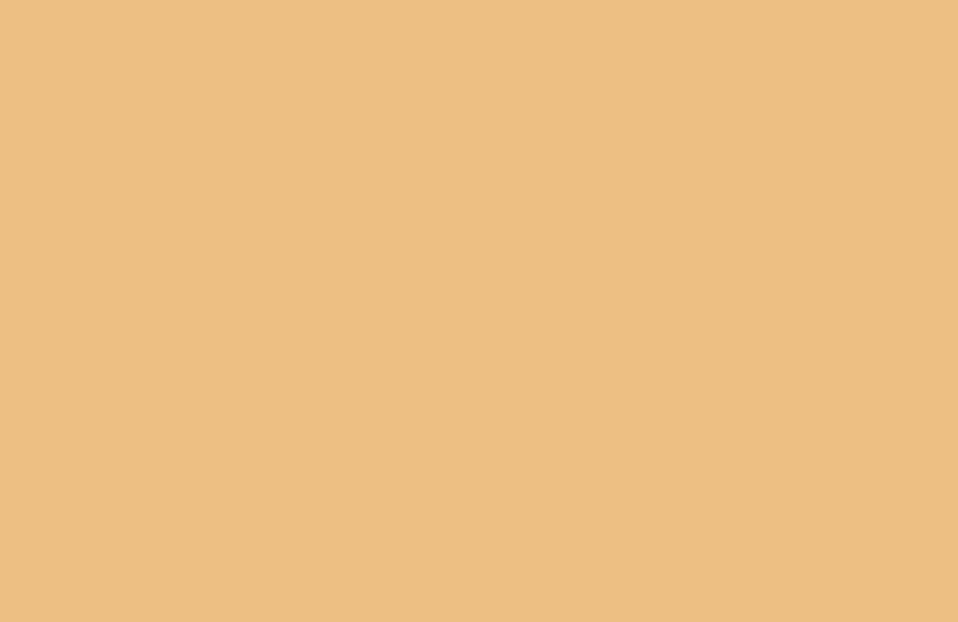
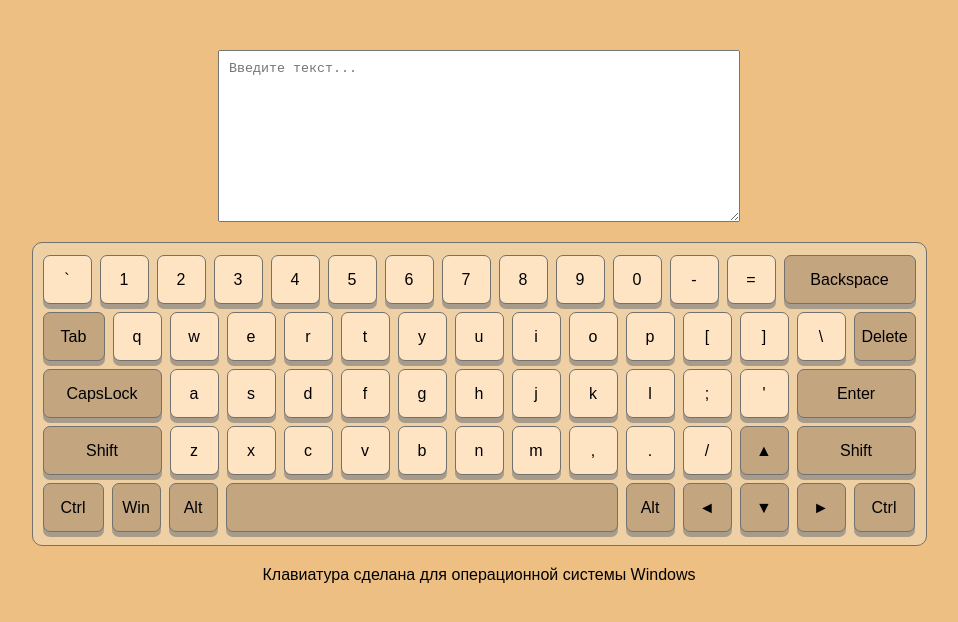
Before and after one commit to ValeriyL01/Virtual-Keyboard, a website with bundled scripts: page Virtual Keyboard/index.html in a window 1280 px wide. Shown: the whole page, without its empty margins (161-1119 px from the left). Built offline with nearby package versions, Linux system fonts and the light colour scheme.

Commit message:
feat: add keyboard

```diff
--- a/Virtual Keyboard/script.js
+++ b/Virtual Keyboard/script.js
@@ -1,3 +1,91 @@
 
 import en from './enkeyboard.js';
 import ru from './rukeyboard.js';
+const CONTAINER = document.createElement('div')
+const TEXTAREA = document.createElement('textarea')
+const KEYBOARD = document.createElement('div')
+const TEXT = document.createElement('p')
+document.body.appendChild(CONTAINER)
+CONTAINER.classList.add('container')
+CONTAINER.appendChild(TEXTAREA)
+TEXTAREA.classList.add('textarea')
+TEXTAREA.setAttribute('autofocus', 'true')
+TEXTAREA.setAttribute('placeholder', 'Введите текст...')
+CONTAINER.appendChild(KEYBOARD)
+KEYBOARD.classList.add('keyboard')
+CONTAINER.appendChild(TEXT)
+TEXT.classList.add('text')
+TEXT.textContent = 'Клавиатура сделана для операционной системы Windows'
+let lang = 'ru'
+
+function addButton(lang){
+en.forEach(element => {
+   let btn = document.createElement('div')
+   KEYBOARD.appendChild(btn)
+   btn.innerHTML = element.key
+   btn.classList.add('btn')
+   if(element.key === 'Tab'||element.key === 'Backspace' ||element.key === 'Delete'||
+   element.key === 'CapsLock'||element.key === 'Enter'||element.code === 'ShiftRight'||element.code === 'ShiftLeft'||element.code === 'ControlRight'||
+   element.key === 'Win'||element.key === 'Alt'||element.key === ' '||element.key === 'Alt'||element.key === '◄'||
+   element.key === '▼'||element.key === '►'||element.key === '▲' ||element.code === 'ControlLeft'){
+    btn.classList.add('btn2')
+   }
+   if (element.key === 'CapsLock'){
+    btn.classList.add('CapsLock')
+   }
+   if (element.key === 'Enter'){
+    btn.classList.add('Enter')
+   }
+    if (element.code === 'ShiftRight'){
+    btn.classList.add('Shift')
+   }
+   if (element.code === 'ShiftLeft'){
+    btn.classList.add('Shift')
+   }
+    if (element.code === 'ControlRight'){
+    btn.classList.add('Ctrl')
+   }
+   if (element.code === 'ControlLeft'){
+    btn.classList.add('Ctrl')
+   }
+    if (element.key === 'Tab'){
+    btn.classList.add('Tab')
+   }
+    if (element.key === 'Delete'){
+    btn.classList.add('Delete')
+   }
+   if (element.key === 'Backspace'){
+    btn.classList.add('Backspace')
+   }
+   if (element.key === ' '){
+    btn.classList.add('space')
+   }
+
+});
+}
+addButton(lang)
+
+const BTN = document.querySelectorAll('.btn')
+console.log(BTN )
+function pressButton(){
+document.addEventListener('keydown',(e)=>{
+    BTN.forEach((elem)=>{
+        if(e.key === elem.innerHTML){
+            elem.classList.add('btn-key')
+        }
+
+    })
+})
+}
+pressButton()
+
+function onpressButton(){
+    document.addEventListener('keyup',(e)=>{
+        BTN.forEach((elem)=>{
+            if(elem.classList.contains('btn-key')){
+                elem.classList.remove('btn-key')
+            }
+        })
+    })
+    }
+    onpressButton()
--- a/Virtual Keyboard/style.css
+++ b/Virtual Keyboard/style.css
@@ -5,3 +5,85 @@ body{
     font-weight:400;
 
 }
+.container{
+    display: flex;
+    flex-direction: column;
+    width: 895px;
+    margin: 50px auto 0;
+
+  }
+
+  .textarea{
+      width: 500px;
+      height: 150px;
+      margin: 0 auto;
+      outline: none;
+      padding: 10px;
+  }
+
+  .keyboard{
+     display: flex;
+     flex-wrap: wrap;
+     gap:8px;
+     margin-top: 20px;
+     background-color: rgb(239, 207, 164);
+     border: 1px solid rgb(113, 113, 109);
+     border-radius: 10px;
+     padding: 15px 10px 10px 10px;
+  }
+
+  .text{
+      margin: 20px auto 0;
+  }
+
+  .btn{
+    display: flex;
+    align-items: center;
+    justify-content: center;
+    width: 47px;
+    height: 47px;
+    background-color: bisque;
+    border-radius: 7px;
+    border: 1px solid rgb(113, 113, 109);
+    box-shadow: 0px 5px 0px 0px #817f7fa5;
+    position: relative;
+    bottom: 3px;
+  }
+  .btn:hover{
+    background-color: rgb(252, 214, 168);
+  }
+  .btn:active{
+    background-color: rgb(252, 214, 168);
+    box-shadow: none;
+    bottom: 0px;
+    transition: 0.2s;
+  }
+  .btn-key{
+    background-color: rgb(252, 214, 168);
+    box-shadow: none;
+    bottom: 0px;
+    transition: 0.2s;
+  }
+  .btn2{
+      background-color: rgb(195, 165, 128);
+  }
+
+  .CapsLock,
+  .Shift,
+  .Enter{
+      width: 117px;
+  }
+  .Tab,
+  .Delete{
+      width: 60px;
+  }
+  .Backspace{
+  width: 130px;
+  }
+  .space{
+      width: 390px;
+  }
+
+  .Ctrl{
+    width:59px ;
+  }
```
Also changed, not shown: package.json (added, +24 -0 lines), .eslintrc.js (added), 1 other file.
